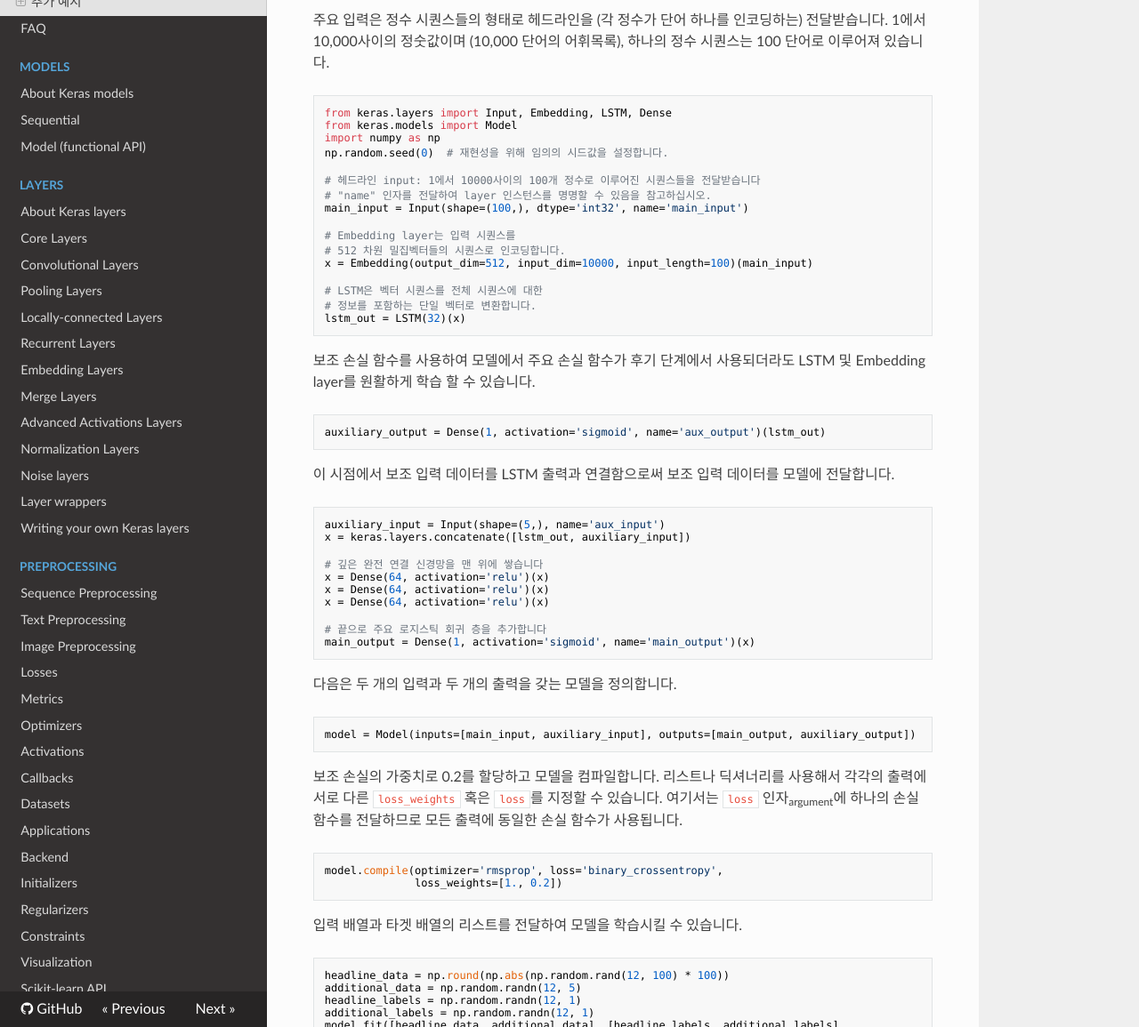
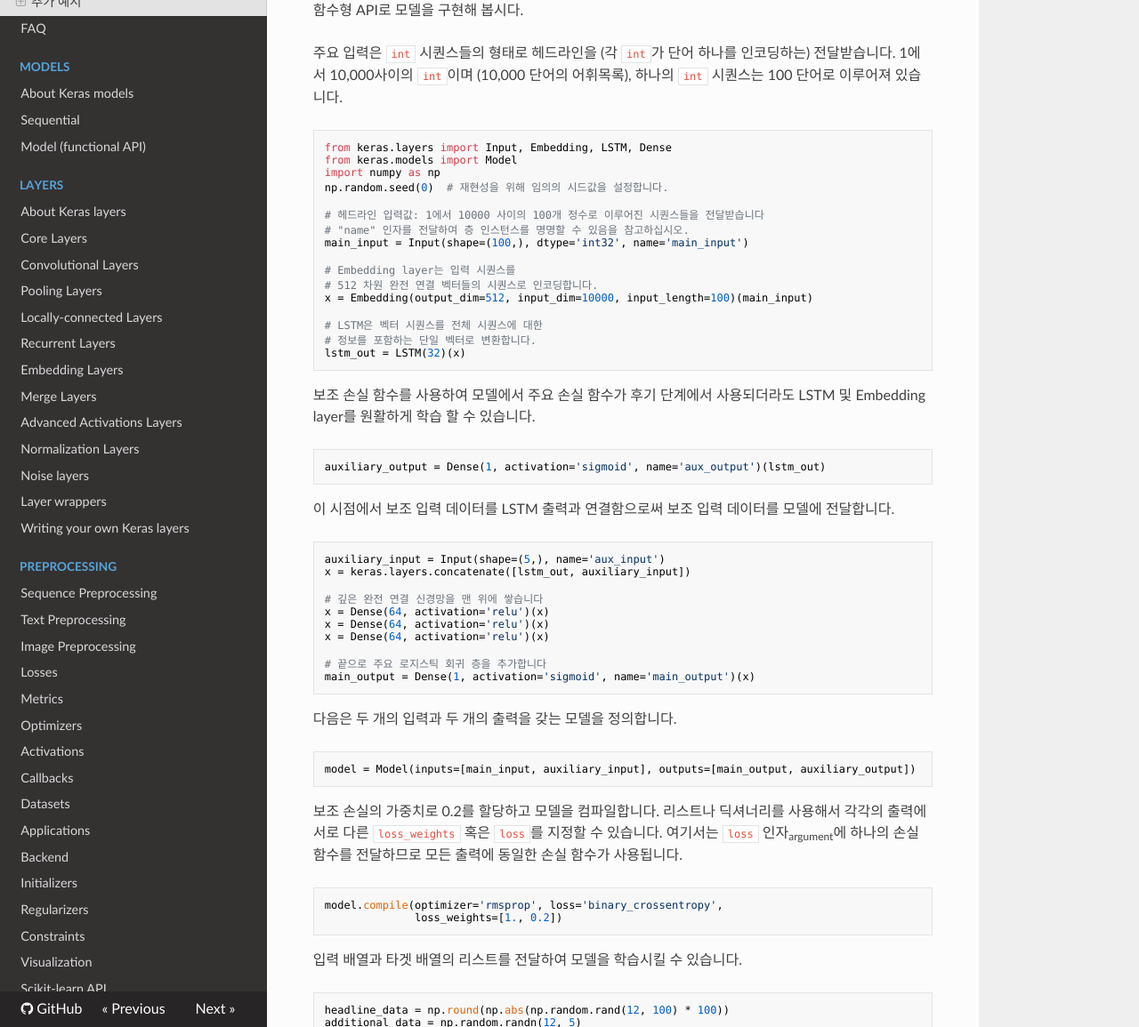
Before and after one commit to keras-team/keras-docs-ko, an MkDocs documentation site: the page built from sources/getting-started/functional-api-guide.md, in a window 1280 px wide and 1400 px high, scrolled down 1912 px, cut to the strip 245-1400 px from the top of the window. Shown: the whole strip at 89% size. Built offline with MkDocs 1.6.1, drawn with Linux system fonts in a browser that asks for light colours; nearby versions of some CDN libraries; some of the changed text lies outside the part shown.

Commit message:
Update functional-api-guide.md
단어 수정
영어 단어 -> 한국어

````diff
--- a/sources/getting-started/functional-api-guide.md
+++ b/sources/getting-started/functional-api-guide.md
@@ -23,13 +23,13 @@ from keras.models import Model
 # 텐서를 반환합니다.
 inputs = Input(shape=(784,))
 
-# layer 인스턴스는 텐서에 대해 호출 가능하고, 텐서를 반환합니다.
+# 층 인스턴스는 텐서에 대해 호출 가능하고, 텐서를 반환합니다.
 output_1 = Dense(64, activation='relu')(inputs)
 output_2 = Dense(64, activation='relu')(output_1)
 predictions = Dense(10, activation='softmax')(output_2)
 
 # 입력 층과 3개의 완전 연결 층을
-# 포함하는 모델을 만들어 냅니다.
+# 포함하는 모델을 만듭니다.
 model = Model(inputs=inputs, outputs=predictions)
 model.compile(optimizer='rmsprop',
               loss='categorical_crossentropy',
@@ -79,8 +79,8 @@ processed_sequences = TimeDistributed(model)(input_sequences)
 
 함수형 API로 모델을 구현해 봅시다.
 
-주요 입력은 정수 시퀀스들의 형태로 헤드라인을 (각 정수가 단어 하나를 인코딩하는) 전달받습니다.
-1에서 10,000사이의 정숫값이며 (10,000 단어의 어휘목록), 하나의 정수 시퀀스는 100 단어로 이루어져 있습니다.
+주요 입력은 `int` 시퀀스들의 형태로 헤드라인을 (각 `int`가 단어 하나를 인코딩하는) 전달받습니다.
+1에서 10,000사이의 `int`이며 (10,000 단어의 어휘목록), 하나의 `int` 시퀀스는 100 단어로 이루어져 있습니다.
 
 ```python
 from keras.layers import Input, Embedding, LSTM, Dense
@@ -88,12 +88,12 @@ from keras.models import Model
 import numpy as np
 np.random.seed(0)  # 재현성을 위해 임의의 시드값을 설정합니다.
 
-# 헤드라인 input: 1에서 10000사이의 100개 정수로 이루어진 시퀀스들을 전달받습니다
-# "name" 인자를 전달하여 layer 인스턴스를 명명할 수 있음을 참고하십시오.
+# 헤드라인 입력값: 1에서 10000 사이의 100개 정수로 이루어진 시퀀스들을 전달받습니다
+# "name" 인자를 전달하여 층 인스턴스를 명명할 수 있음을 참고하십시오.
 main_input = Input(shape=(100,), dtype='int32', name='main_input')
 
 # Embedding layer는 입력 시퀀스를
-# 512 차원 밀집벡터들의 시퀀스로 인코딩합니다.
+# 512 차원 완전 연결 벡터들의 시퀀스로 인코딩합니다.
 x = Embedding(output_dim=512, input_dim=10000, input_length=100)(main_input)
 
 # LSTM은 벡터 시퀀스를 전체 시퀀스에 대한
@@ -148,7 +148,7 @@ model.fit([headline_data, additional_data], [headline_labels, additional_labels]
           epochs=50, batch_size=32)
 ```
 
-입력 층 인스턴스와 출력 층 인스턴스에 이름을 부여 했으므로(각 layer 인스턴스에 "name" 인자를 전달했으므로),
+입력 층 인스턴스와 출력 층 인스턴스에 이름을 부여했으므로(각 층 인스턴스에 "name" 인자를 전달했으므로),
 다음과 같은 방식으로도 모델을 컴파일 할 수 있습니다.
 
 ```python
@@ -194,14 +194,14 @@ tweet_a = Input(shape=(280, 256))
 tweet_b = Input(shape=(280, 256))
 ```
 
-층을 재사용하려면, 간단히 층을 한 번만 인스턴스화하고 서로 다른 입력마다 layer 인스턴스를 호출하면 됩니다.
+층을 재사용하려면, 간단히 층을 한 번만 인스턴스화하고 서로 다른 입력마다 층 인스턴스를 호출하면 됩니다.
 
 ```python
-# 이 layer 인스턴스는 행렬을 입력으로 전달받고
+# 이 층 인스턴스는 행렬을 입력으로 전달받고
 # 크기가 64인 벡터를 반환합니다.
 shared_lstm = LSTM(64)
 
-# 동일한 layer 인스턴스를
+# 동일한 층 인스턴스를
 # 여러 번 재사용하는 경우, layer의
 # 가중치 또한 재사용됩니다.
 # (그렇기에 이는 *동일한* 레이어입니다)
@@ -271,7 +271,7 @@ assert lstm.get_output_at(1) == encoded_b
 
 간단하지 않습니까?
 
-`input_shape`와 `output_shape`의 경우도 마찬가지 입니다: layer 인스턴스가 하나의 노드만 보유하거나 모든 노드가 동일한 입력/출력 형태를 갖는 한, "layer output/input shape"에 대한 개념이 정의되며 `layer.output_shape`/`layer.input_shape`는 동일한 형태를 반환합니다. 하지만 만약 동일한 `Conv2D` layer를 `(32, 32, 3)` 형태의 입력에 대해서 호출한 다음 `(64, 64, 3)` 형태의 입력에 대해서도 호출한다면, layer는 여러 입력/출력 형태를 가지게 됩니다. 이러한 경우 각 입력/출력 형태가 속한 노드의 인덱스를 지정해야만 형태를 얻을 수 있습니다.
+`input_shape`와 `output_shape`의 경우도 마찬가지 입니다: 층 인스턴스가 하나의 노드만 보유하거나 모든 노드가 동일한 입력/출력 형태를 갖는 한, "layer output/input shape"에 대한 개념이 정의되며 `layer.output_shape`/`layer.input_shape`는 동일한 형태를 반환합니다. 하지만 만약 동일한 `Conv2D` layer를 `(32, 32, 3)` 형태의 입력에 대해서 호출한 다음 `(64, 64, 3)` 형태의 입력에 대해서도 호출한다면, layer는 여러 입력/출력 형태를 가지게 됩니다. 이러한 경우 각 입력/출력 형태가 속한 노드의 인덱스를 지정해야만 형태를 얻을 수 있습니다.
 
 ```python
 a = Input(shape=(32, 32, 3))
@@ -323,9 +323,9 @@ Residual network에 대해 더 알고 싶다면, [Deep Residual Learning for Ima
 ```python
 from keras.layers import Conv2D, Input
 
-# 3-channel 256x256 이미지에 대한 input tensor
+# 3개의 채널을 가진 256x256 이미지에 대한 입력 텐서
 x = Input(shape=(256, 256, 3))
-# 3개의 output channel(input channel과 동일)을 가진 3x3 conv
+# 입력 채널과 같은 3개의 출력 채널을 가진 3x3 합성곱
 y = Conv2D(3, (3, 3), padding='same')(x)
 # x + y를 반환합니다
 z = keras.layers.add([x, y])
@@ -394,7 +394,7 @@ encoded_image = vision_model(image_input)
 
 # 다음은 질문을 벡터로 인코딩할 언어 모델을 정의합니다
 # 각 질문의 최대 길이는 100 단어입니다.
-# 그리고 각 단어에 1에서 9999까지의 정수 인덱스를 부여합니다.
+# 그리고 각 단어에 1에서 9999까지의 `int` 인덱스를 부여합니다.
 question_input = Input(shape=(100,), dtype='int32')
 embedded_question = Embedding(input_dim=10000, output_dim=256, input_length=100)(question_input)
 encoded_question = LSTM(256)(embedded_question)
````
Also changed, not shown: other parts of sources/getting-started/functional-api-guide.md (+4 -4 lines).
